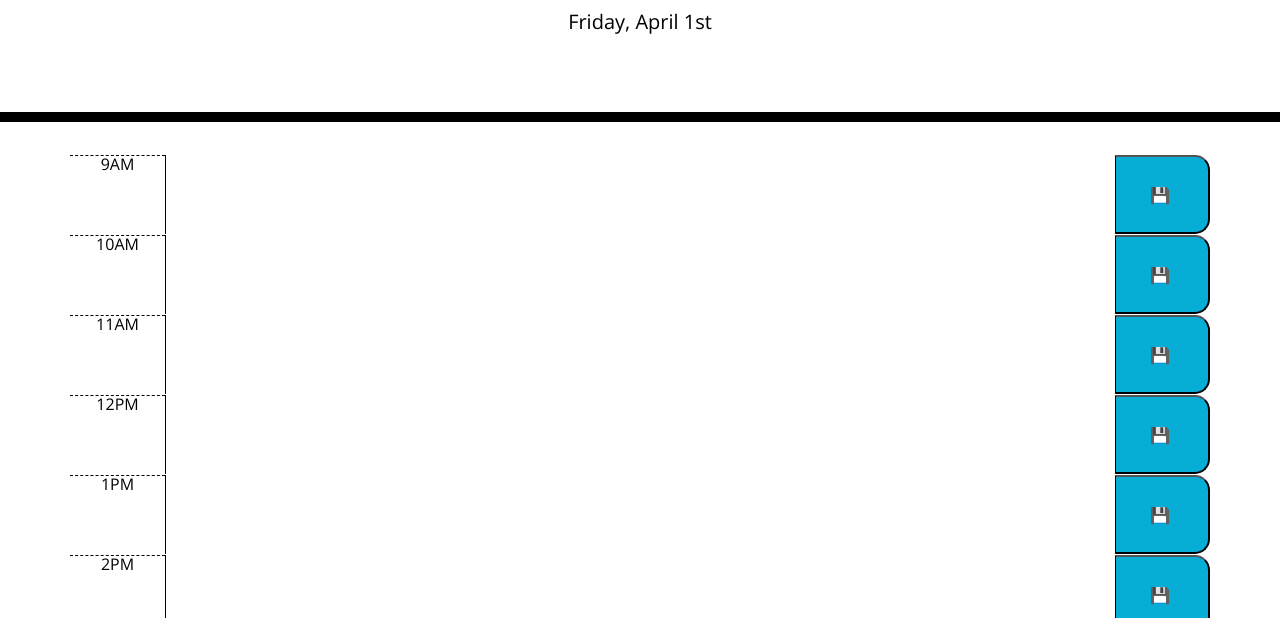
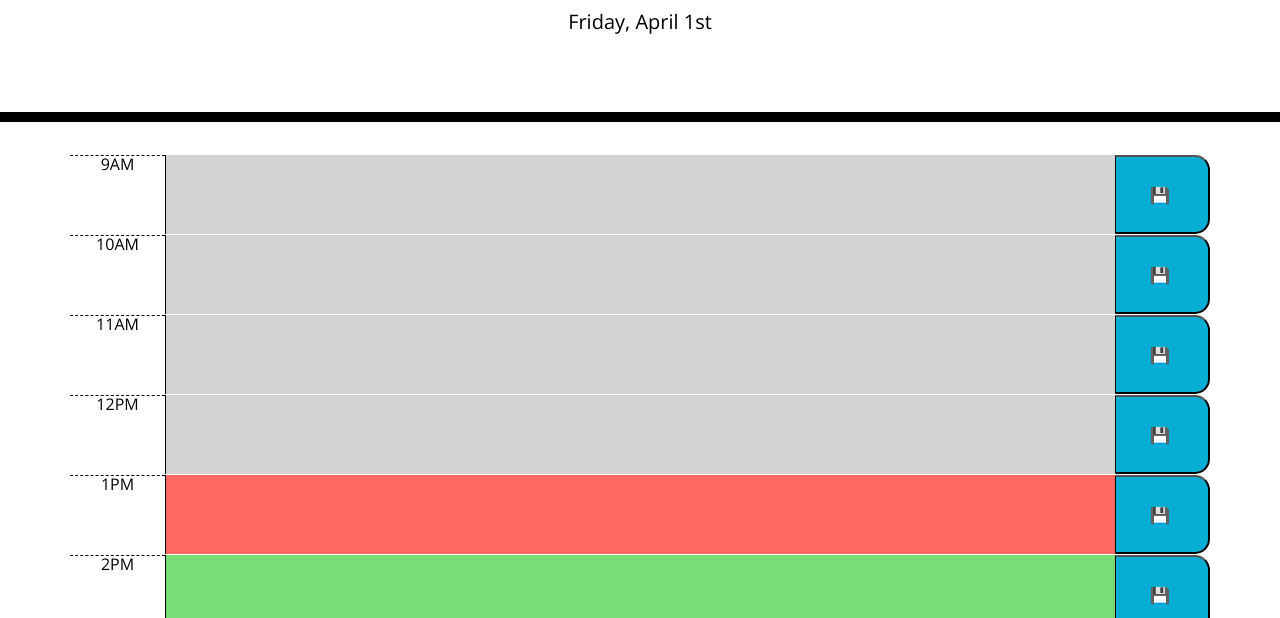
Before and after one commit to smturner/word_day_scheduler, a plain HTML site: page Develop/index.html in a window 1280 px wide. Shown: the part 182-800 px from the top of the page. Drawn offline with nearby package versions, Linux system fonts and the light colour scheme.

Commit message:
split id so that it would only take the time and the colors were able to change

```diff
--- a/Develop/script.js
+++ b/Develop/script.js
@@ -5,14 +5,21 @@ var saveBtn =$(".saveBtn");
 $("#currentDay").text(currentDay.format('dddd, MMMM Do'));
 
 //tells the current hour
-var timeNow= moment().hour();
+// var timeNow= moment().hour();
+var timeNow= 13;
 console.log(timeNow)
 
 //save button which stores the data to the local storage
  $(".saveBtn").on("click", function () {
+     console.log(this)
+     console.log(notevent.target)
     var textValue =$(this).siblings(".color-block").val()
     var timeKey = $(this).parent().attr("id")
+    // var textAreaId = timeKey.split("time")
+
+    // console.log (textAreaId[1])
     localStorage.setItem(timeKey, textValue)
+    // $(".saveBtn").hover(handlerIn, handlerOut)
  });
 
 
@@ -63,28 +70,30 @@ $("#time17 .color-block").val(localStorage.getItem("time17"))
 //         $(this).removeClass(".past");
 //     }
 // })
-//     $(".color-block").each(function (){
-//         var eachHour =$(this).parent().attr("id")
-//         if (eachHour > timeNow){
-//             console.log ("future")
-//             $(this).removeClass(".present"),
-//             $(this).addClass(".future"),
-//             $(this).removeClass(".past");
-//         }
-//      else if (eachHour === timeNow){
-//          console.log(present)
-//         $(this).addClass("present"),
-//         $(this).removeClass("future"),
-//         $(this).removeClass("past");
-//     }
-//     else if (eachHour<timeNow) {
-//         console.log("past")
-//         $(this).removeClass("present"),
-//         $(this).addClass("future"),
-//         $(this).removeClass("past");
-//     }
-// }
-// )
+    $(".color-block").each(function (){
+        // var eachHour =$(this).parent().attr("id")
+        var timeKey = $(this).parent().attr("id")
+        var eachHour = timeKey.split("time")
+        if (eachHour[1] > timeNow){
+            console.log ("future")
+            // $(this).removeClass(".present"),
+            $(this).addClass("future");
+            // $(this).removeClass(".past");
+        }
+     else if (eachHour[1] == timeNow){
+        //  console.log(present)
+        $(this).addClass("present");
+        // $(this).removeClass("future"),
+        // $(this).removeClass("past");
+    }
+    else if (eachHour[1]<timeNow) {
+        // console.log("past")
+        // $(this).removeClass("present"),
+        // $(this).addClass("future"),
+        $(this).addClass("past");
+    }
+}
+)
 
 
 
@@ -148,88 +157,6 @@ $("#time17 .color-block").val(localStorage.getItem("time17"))
 
 
 
-// // var timeBlock= $("hour");
-// // console.log (timeBlock)
-
-// // console.log(saveBtn)
-// // var description= localStorage.getItem("description");
-// // console.log(description);
-
-
-
-
-
-
-
-// // // $(document).ready(function () {
-// // function savedItem() {
-// //     var description = localStorage.getItem ("description");
-// //     localStorage.setItem("event", description)
-// // }
-// //     var saveBtn = $('.saveBtn');
-// //     //   saveBtn.hide();
-// //     $('.saveBtn').click(function (e) {
-// //         saveBtn.animate({
-// //             'opacity': 'toggle'
-// //         });
-// //     // });
-// // });
-// // $(saveBtn).on("click", function saveEvent(){
-// //     alert("helloworld")
-//     // var initials = initialsEl.value.trim();
-//     // if (initials !== "") {
-//     //   var highscores =
-//     //     JSON.parse(localStorage.getItem("highscores")) || [];
-//     //   var newScore = {
-//     //     score: timerSec,
-//     //     initials: initials
-//     //   };
-//     //   highscores.push(newScore);
-//     //   localStorage.setItem("highscores", JSON.stringify(highscores));
-//     //   renderHighScore ()
-//     // }
-//     // })
-
-
-// var timeNow= moment().hour();
-// console.log(timeNow)
-
-// if (timeNow<timeBlock) {
-//     console.log("green")
-
-// }else if (timeNow===timeBlock)
-
-// function setColors()
-
-
-// if (timeNow > timeBlock){
-//     console.log(green)
-// }
-
-// function setColor() {
-//     var b = new Date();
-//     var bNow = b.getHours();
-//     if (bNow >= 9 && bNow < 10) {
-//         taskNineInput.addClass("present")
-//     }
-// } setColor()
-
-
-
-//if current hour > time block hour set it to past
-    //else if current hour === time block hour set it to present
-    //else set time blocks to future
-
-
-// var saveBtn = $(".saveBtn");
-// saveBtn.on("click", function (){
-//     var text =$(this).siblings(".description").val();
-//     var time =$(this).parent().attr("id");
-// })
-
-//the point of this assignment is using the bootstrap and figuring out the logic for javascript
-// make sure all the links to CDNs are working properly
-
 
 //html
 
```
Also changed, not shown: Develop/index.html (+0 -1 lines), 2 other files.
